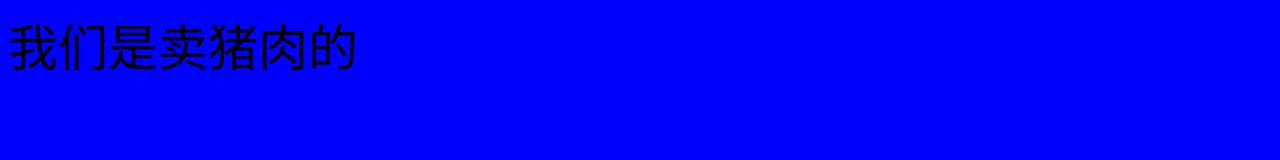
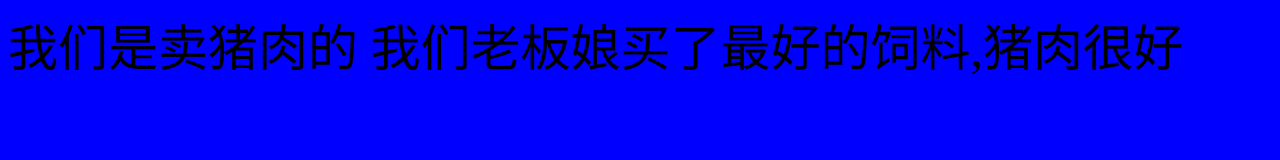
Before and after one commit to sgz886/demo-1, a plain HTML site: page index.html in a window 1280 px wide. Drawn offline with Linux system fonts and the light colour scheme.

Commit message:
v2: to 老板娘

```diff
--- a/index.html
+++ b/index.html
@@ -8,5 +8,7 @@
 </head>
 <body>
     我们是卖猪肉的
+
+    我们老板娘买了最好的饲料,猪肉很好
 </body>
 </html>
```
